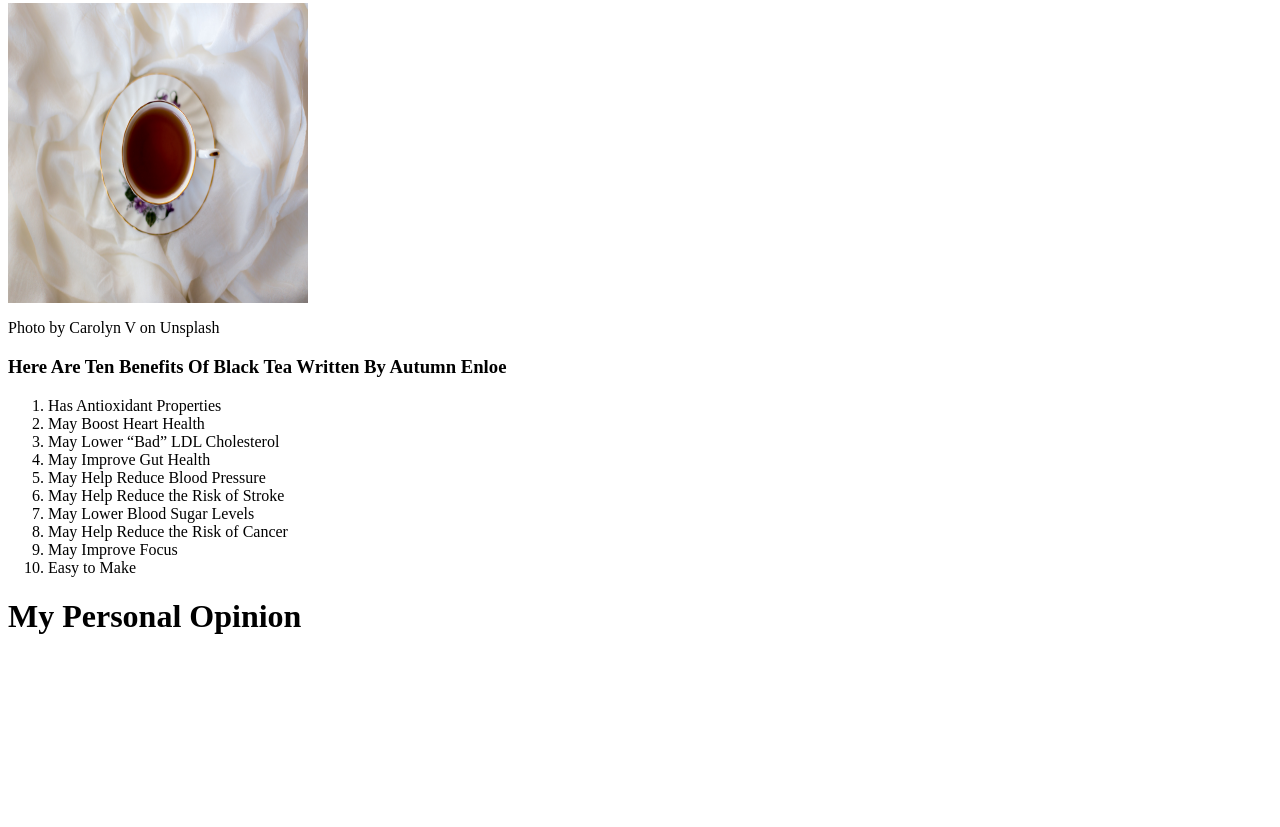
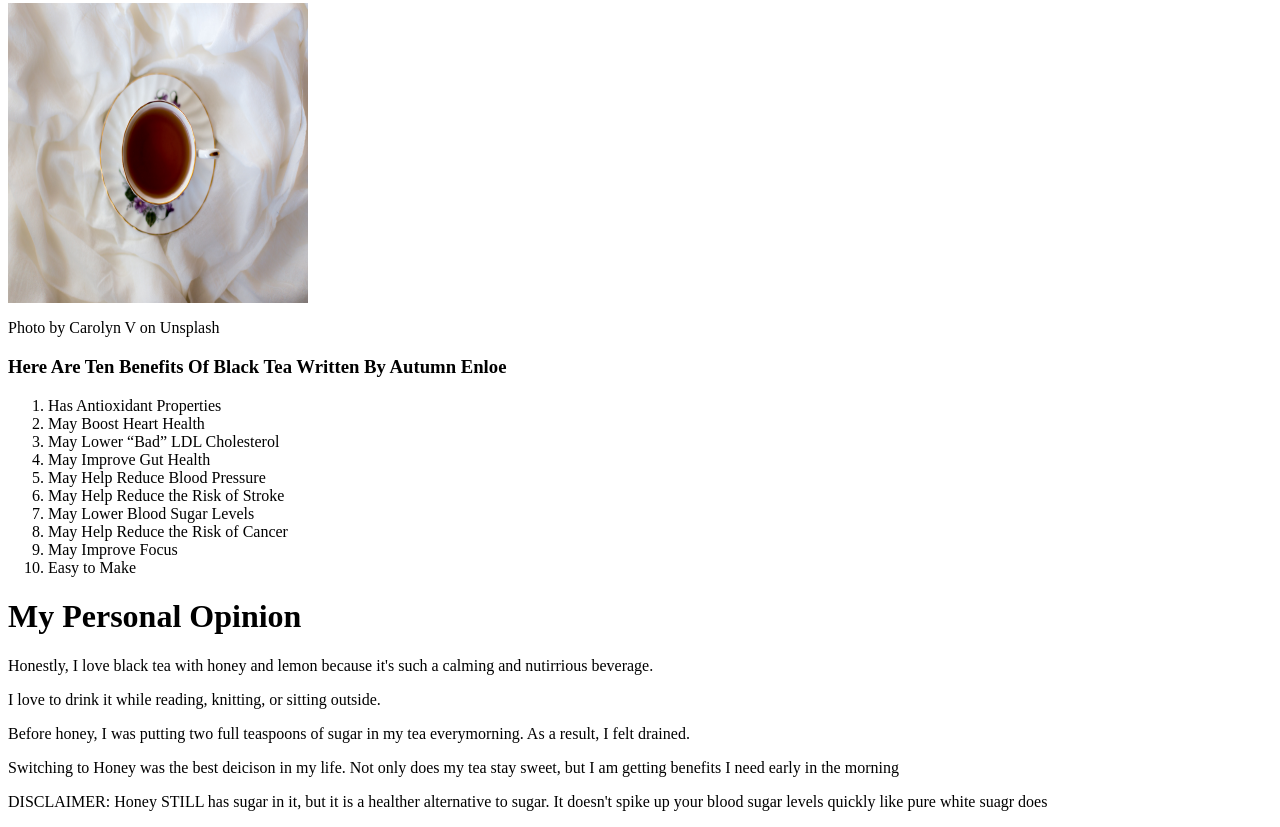
Before and after one commit to mflowers1395/project1, a plain HTML site: page page2.html in a window 1280 px wide. Shown: the part 1821-2648 px from the top of the page. Before the commit the page ends 2478 px from the top, so only its background shows below. Drawn offline with Linux system fonts and the light colour scheme.

Commit message:
Update page2.html

```diff
--- a/page2.html
+++ b/page2.html
@@ -57,6 +57,11 @@
     <li> Easy to Make </li>
   </ol>
   <h1> My Personal Opinion </h2>
+  <p> Honestly, I love black tea with honey and lemon because it's such a calming and nutirrious beverage. </p>
+  <p> I love to drink it while reading, knitting, or sitting outside. </p>
+  <p> Before honey, I was putting two full teaspoons of sugar in my tea everymorning. As a result, I felt drained. </p>
+  <p> Switching to Honey was the best deicison in my life. Not only does my tea stay sweet, but I am getting benefits I need early in the morning </p>
+  <p> DISCLAIMER: Honey STILL has sugar in it, but it is a healther alternative to sugar. It doesn't spike up your blood sugar levels quickly like pure white suagr does </p>
 
 </body>
 </html>
```
